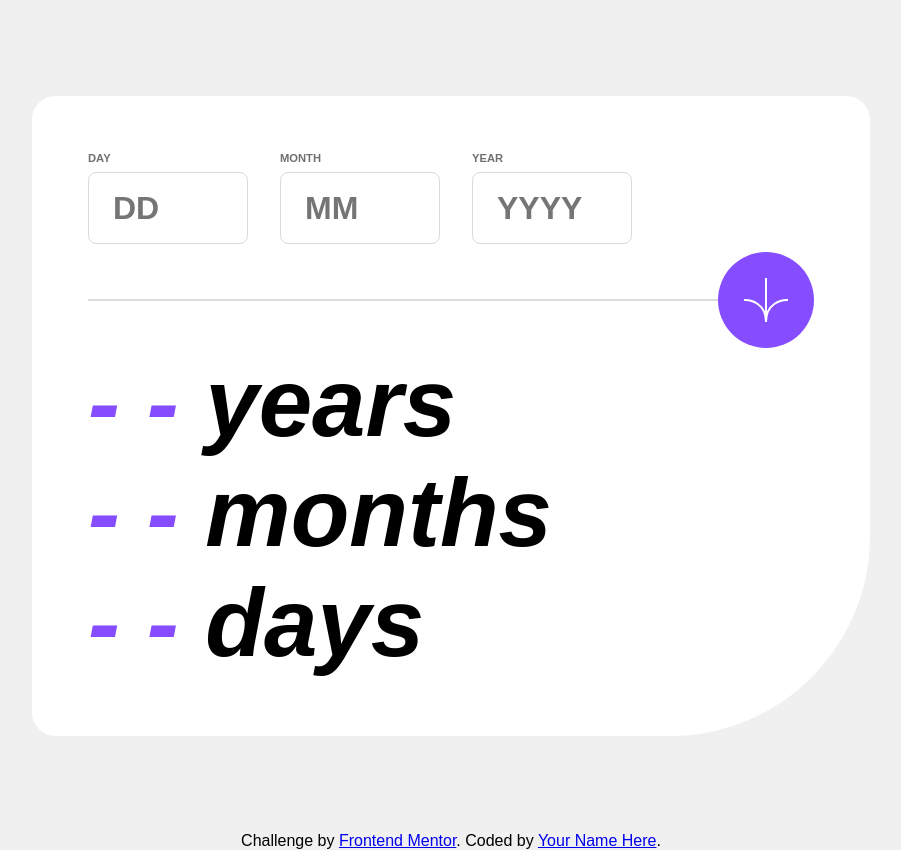
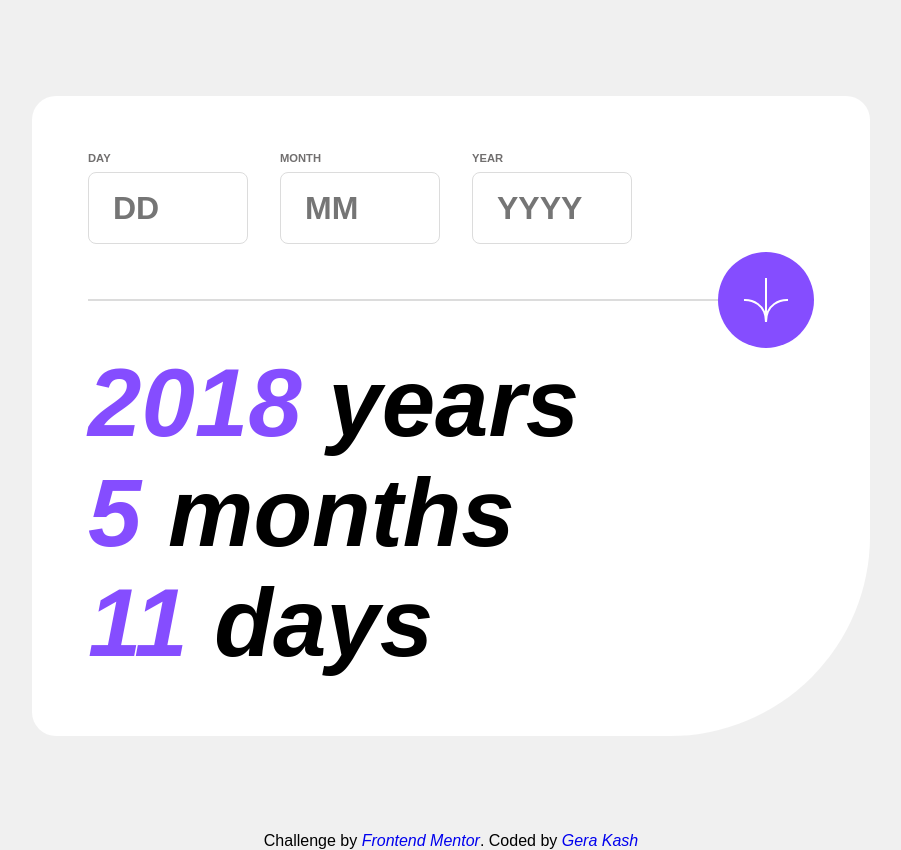
Before and after one commit to Gerakash/fine_wine, a plain HTML site: page index.html in a window 1280 px wide. Both pictures are taken after typing "5", "5", "5" into the empty fields and a click on the button 955 px from the left and 300 px from the top of the page. Shown: the whole page, without its empty margins (189-1090 px from the left). Drawn offline with Linux system fonts and the light colour scheme.

Commit message:
functions completed

```diff
--- a/index.html
+++ b/index.html
@@ -11,7 +11,7 @@
   <main class="main">
       <!-- <h1>Age Calculator</h1> -->
       <form id="ageForm" class="age-form">
-        <!-- form inputs -->
+        <!-- Form inputs -->
         <div class="form-wrapper">
           <div class="form-group">
             <label for="day">DAY</label>
@@ -36,19 +36,17 @@
             <img src="./assets/images/btn.svg"/>
           </button>
         </div>
-
         <!-- results-->
         <div class="result-wrapper">
-          <p id="result"><span id="years">- - </span>years<br/>
-          <span id="months">- - </span>months<br/>
-          <span id="days">- - </span>days</p>
+          <p id="result"><span id="result-year">- - </span> years<br/>
+          <span id="result-month">- - </span> months<br/>
+          <span id="result-day">- - </span> days</p>
         </div>
       </form>
     </main>
-
     <div class="attribution">
-      Challenge by <a href="https://www.frontendmentor.io?ref=challenge" target="_blank">Frontend Mentor</a>.
-      Coded by <a href="#">Your Name Here</a>.
+      Challenge by <a href="https://www.frontendmentor.io?ref=challenge" target="_blank" id="frontendmentor">Frontend Mentor</a>.
+      Coded by <a href="#" id="my-name">Gera Kash</a>
     </div>
   <script src="main.js"></script>
 </body>
--- a/main.js
+++ b/main.js
@@ -11,14 +11,13 @@ ageFormSubmit.addEventListener("submit", (e) => {
     }
 })
 
-// functions
+
 const errorMsg = (message, inputId) => {
     const errMsgInput = document.getElementById(inputId);
     const errMsgTxt = errMsgInput.nextElementSibling;
     if (errMsgTxt) {
         errMsgInput.classList.add("error")
         errMsgTxt.innerHTML = message.replace(/\n/g, '<br/>');
-        // errMsgTxt.innerText = message
     }
 }
 
@@ -35,13 +34,16 @@ const isLeapYear = (year) =>{
     return (year % 4 === 0 && year % 100 !== 0) || (year % 400 === 0);
 }
 
-
+// Validating age
 const validateInput = () => {
     const day = parseInt(document.getElementById("day").value)
     const month = parseInt(document.getElementById("month").value)
     const year = parseInt(document.getElementById("year").value)
 
-    // Clear previous error messages
+    const currentDate = new Date();
+    const currentYear = currentDate.getFullYear();
+    const currentMonth = currentDate.getMonth() + 1;
+
     clearErrorMsg("day");
     clearErrorMsg("month");
     clearErrorMsg("year");
@@ -63,7 +65,7 @@ const validateInput = () => {
         return;
     }
 
-    const currentYear = new Date().getFullYear();
+    // const currentYear = new Date().getFullYear();
 
     if (year > currentYear) {
         errorMsg("Must be a valid year", "year");
@@ -78,4 +80,21 @@ const validateInput = () => {
         errorMsg("The day does not exist \nin the selected month.", "day");
         return;
     }
+
+    // Calc age
+
+
+    const ageYear = currentYear - year;
+    const ageMonth = currentMonth - month;
+    const ageDay = currentDate.getDate() - day;
+
+    const resultYear = document.getElementById("result-year");
+    const resultMonth = document.getElementById("result-month");
+    const resultDay = document.getElementById("result-day");
+
+    resultYear.innerText = ageYear
+    resultMonth.innerText = ageMonth
+    resultDay.innerText = ageDay
+
+
 }
--- a/style.css
+++ b/style.css
@@ -114,3 +114,8 @@ small{
 #result{
     margin: 0;
 }
+
+#my-name, #frontendmentor {
+    text-decoration: none;
+    font-style: italic;
+}
```
